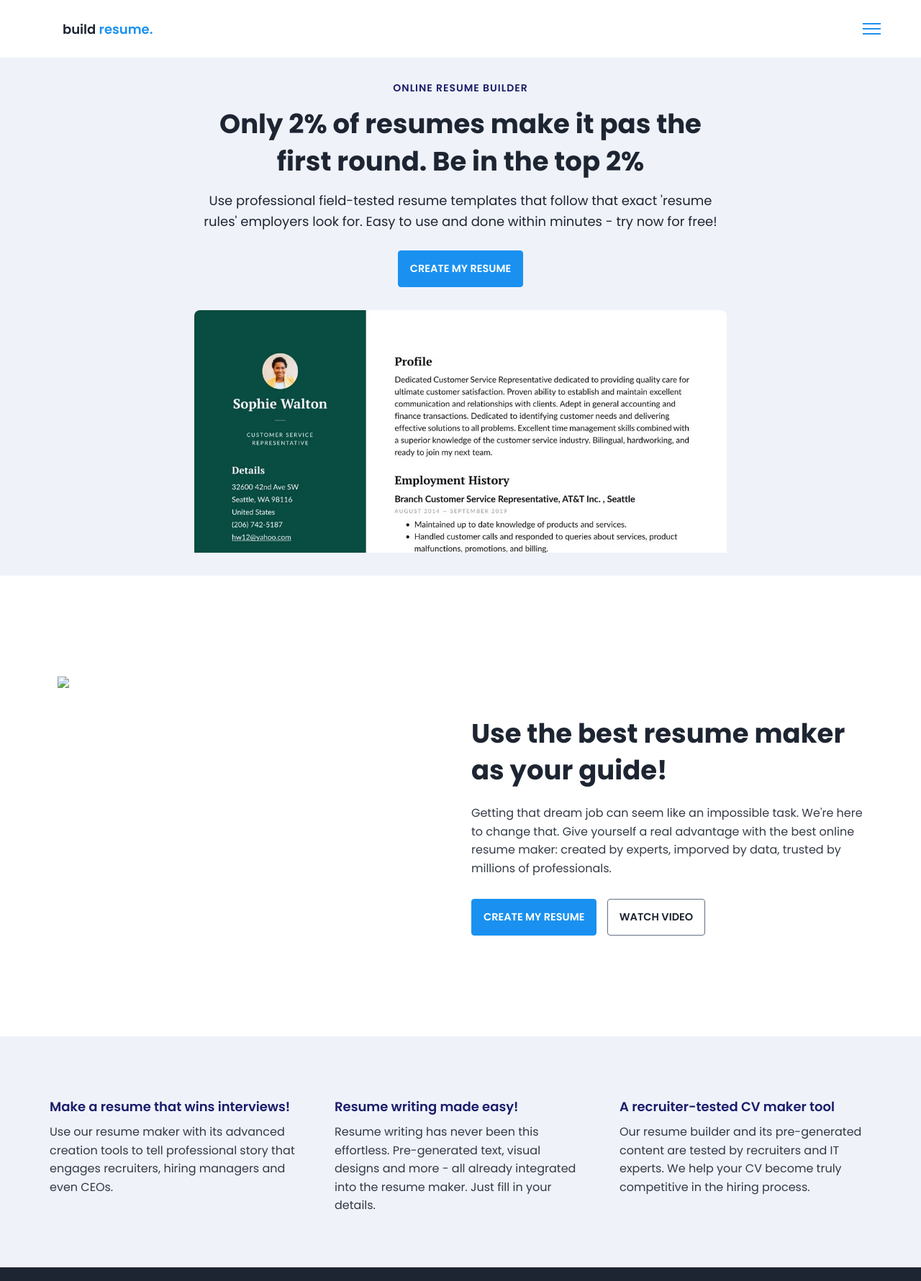
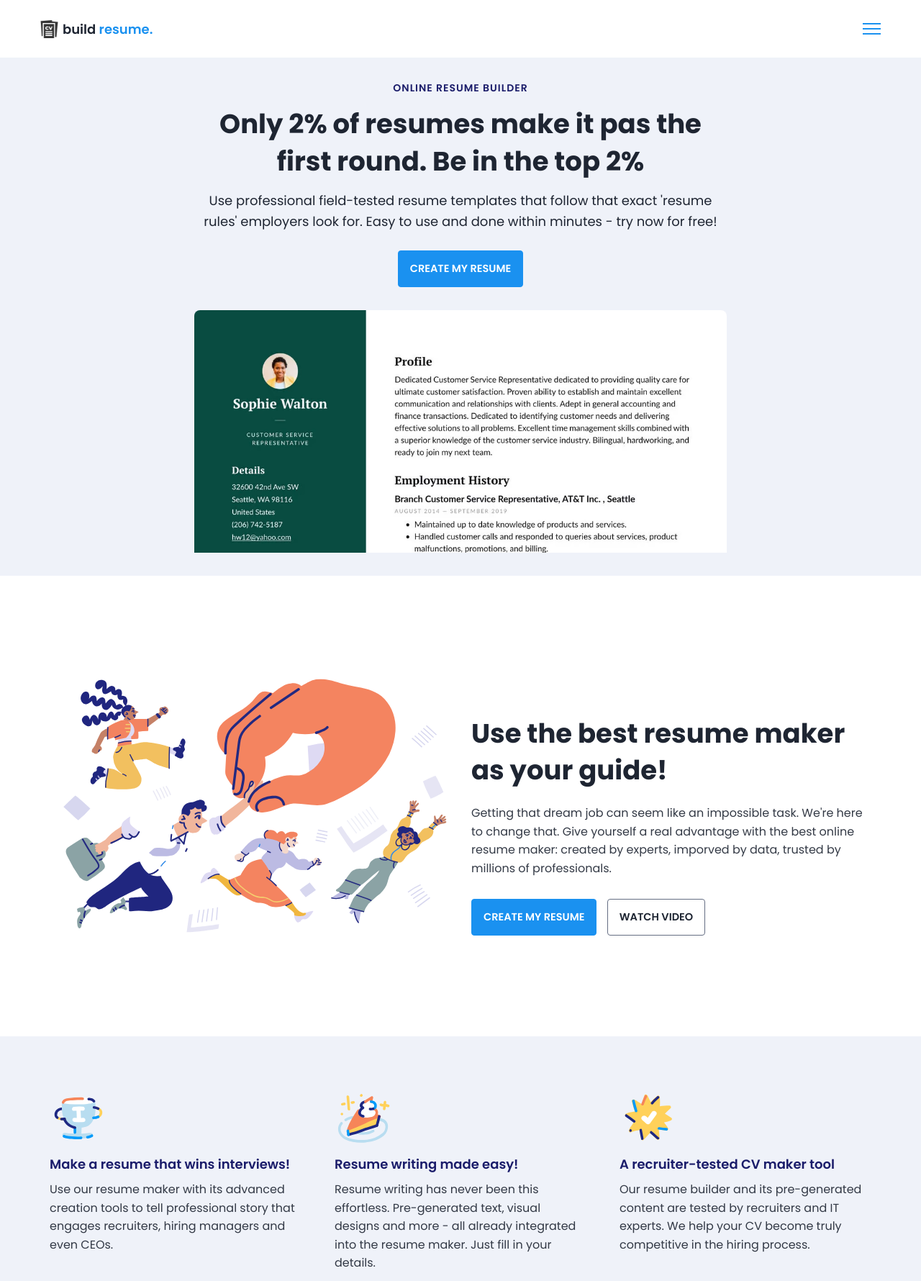
Before and after one commit to VIJAYO1967/CV_Crafting_Website, a plain HTML site: page index.html in a window 1280 px wide. Shown: the top 1780 px of the page at 72% size. Drawn offline with Linux system fonts and the light colour scheme; files that its build step writes are made by us from their sources; files whose address does not match are found by name.

Commit message:
Update index.html

```diff
--- a/index.html
+++ b/index.html
@@ -6,7 +6,7 @@
         <title>Home Page</title>
         <meta name="description" content="">
         <meta name="viewport" content="width=device-width, initial-scale=1">
-        <link rel="stylesheet" href="./index.css">
+        <link rel="stylesheet" href="resume maker/index.css">
     </head>
     <body>
 
@@ -15,7 +15,7 @@
                 <div class = "navbar-content">
                     <div class = "brand-and-toggler">
                         <a href = "index.html" class = "navbar-brand">
-                            <img src = "./curriculum-vitae.png" alt = "" class = "navbar-brand-icon">
+                            <img src = "resume maker/curriculum-vitae.png" alt = "" class = "navbar-brand-icon">
                             <span class = "navbar-brand-text">build <span>resume.</span>
                         </a>
                         <button type = "button" class = "navbar-toggler-btn">
@@ -36,7 +36,7 @@
                     <h6 class = "text-uppercase text-blue-dark fs-14 fw-6 ls-1">online resume builder</h6>
                     <h1 class = "lg-title">Only 2% of resumes make it pas the first round. Be in the top 2%</h1>
                     <p class = "text-dark fs-18">Use professional field-tested resume templates that follow that exact 'resume rules' employers look for. Easy to use and done within minutes - try now for free!</p>
-                    <a href = "resume.html" class = "btn btn-primary text-uppercase">create my resume</a>
+                    <a href = "resume maker/resume.html" class = "btn btn-primary text-uppercase">create my resume</a>
                     <img src = "dublin-resume-templates.avif">
                 </div>
             </div>
@@ -46,13 +46,13 @@
             <div class="container">
                 <div class = "section-one-content">
                     <div class="section-one-l">
-                        <img src = "./visual1.svg">
+                        <img src = "resume maker/visual1.svg">
                     </div>
                     <div class = "section-one-r text-center">
                         <h2 class = "lg-title">Use the best resume maker as your guide!</h2>
                         <p class = "text">Getting that dream job can seem like an impossible task. We're here to change that. Give yourself a real advantage with the best online resume maker: created by experts, imporved by data, trusted by millions of professionals.</p>
                         <div class = "btn-group">
-                            <a href = "resume.html" class = "btn btn-primary text-uppercase">create my resume</a>
+                            <a href = "resume maker/resume.html" class = "btn btn-primary text-uppercase">create my resume</a>
                             <a href = "#" class = "btn btn-secondary text-uppercase">watch video</a>
                         </div>
                     </div>
@@ -66,7 +66,7 @@
                     <div class = "section-items">
                         <div class = "section-item">
                             <div class = "section-item-icon">
-                                <img src = "./cup1.svg" alt = "">
+                                <img src = "resume maker/cup1.svg" alt = "">
                             </div>
                             <h5 class = "section-item-title">Make a resume that wins interviews!</h5>
                             <p class = "text">Use our resume maker with its advanced creation tools to tell professional story that engages recruiters, hiring managers and even CEOs.</p>
@@ -74,7 +74,7 @@
 
                         <div class = "section-item">
                             <div class = "section-item-icon">
-                                <img src = "./cup2.svg" alt = "">
+                                <img src = "resume maker/cup2.svg" alt = "">
                             </div>
                             <h5 class = "section-item-title">Resume writing made easy!</h5>
                             <p class = "text">Resume writing has never been this effortless. Pre-generated text, visual designs and more - all already integrated into the resume maker. Just fill in your details.</p>
@@ -82,7 +82,7 @@
 
                         <div class = "section-item">
                             <div class = "section-item-icon">
-                                <img src = "./cup3.svg" alt = "">
+                                <img src = "resume maker/cup3.svg" alt = "">
                             </div>
                             <h5 class = "section-item-title">A recruiter-tested CV maker tool</h5>
                             <p class = "text">Our resume builder and its pre-generated content are tested by recruiters and IT experts. We help your CV become truly competitive in the hiring process.</p>
```
